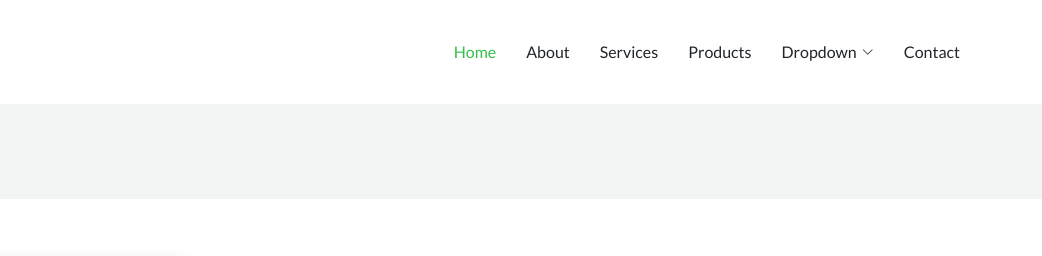
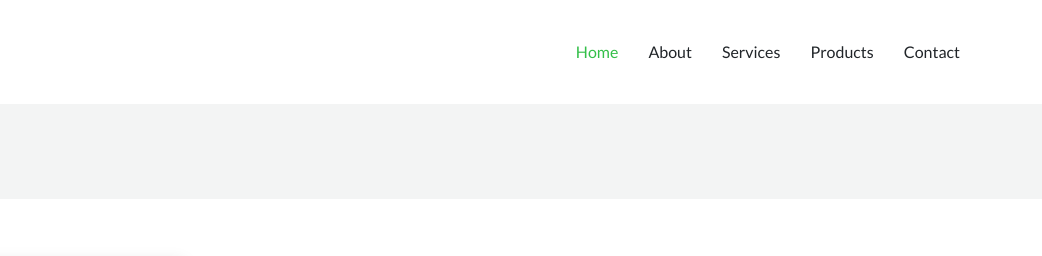
Before and after one commit to Brijesh1990/dhaval-live, a plain HTML site: page contact.html in a window 1280 px wide. Shown: the top 256 px of the page, 238-1280 px from the left. Drawn offline with Linux system fonts and the light colour scheme.

Commit message:
Add files via upload

```diff
--- a/contact.html
+++ b/contact.html
@@ -46,14 +46,14 @@
               <li><a href="services.html">Services</a></li>
               <li><a href="portfolio.html">Products</a></li>
 
-              <li class="dropdown"><a href="#"><span>Dropdown</span> <i class="bi bi-chevron-down toggle-dropdown"></i></a>
+              <!-- <li class="dropdown"><a href="#"><span>Dropdown</span> <i class="bi bi-chevron-down toggle-dropdown"></i></a>
                 <ul>
 
                   <li><a href="#">Dropdown 2</a></li>
                   <li><a href="#">Dropdown 3</a></li>
                   <li><a href="#">Dropdown 4</a></li>
                 </ul>
-              </li>
+              </li> -->
               <li><a href="contact.html">Contact</a></li>
             </ul>
             <i class="mobile-nav-toggle d-xl-none bi bi-list"></i>
```
Also changed, not shown: about.html (+2 -10 lines).
